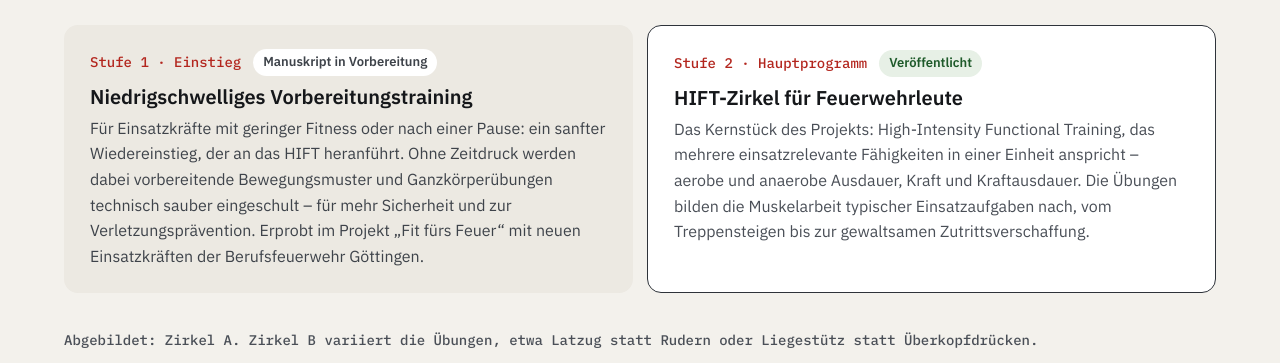
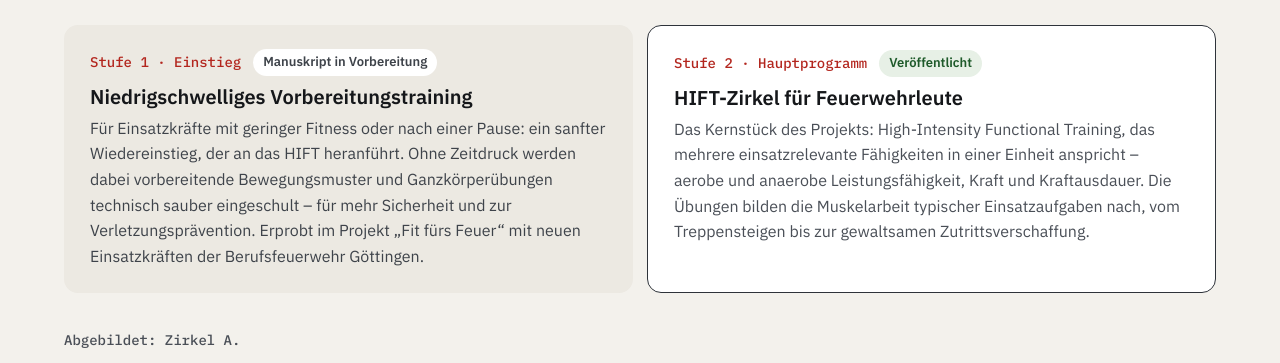
Before and after one commit to Fe2lx-stack/feuerwehr-fitness, a plain HTML site: page index.html in a window 1280 px wide. Shown: the part 1951-2314 px from the top of the page. Drawn offline with Linux system fonts and the light colour scheme.

Commit message:
Stufe 2: Leistungsfähigkeit statt Ausdauer; Bildunterschrift Zirkel gekürzt
Co-Authored-By: Claude Opus 5.5 <noreply@anthropic.com>
Claude-Session: https://claude.ai/code/session_01MuYyDM3FBbDc3njENDeAKU

```diff
--- a/index.html
+++ b/index.html
@@ -151,10 +151,10 @@
 <div style="flex: 1 1 380px; background: #FFFFFF; color: #15171A; border: 1.5px solid #2E333A; border-radius: 14px; padding: 24px 26px">
 <div style="display: flex; flex-wrap: wrap; gap: 8px 12px; align-items: center; margin-bottom: 8px"><span style="font-family: 'IBM Plex Mono', monospace; font-size: 14px; color: #B3261E">Stufe 2 · Hauptprogramm</span><span style="font-size: 13px; font-weight: 600; background: #E7F0E6; color: #1E5A2A; padding: 3px 10px; border-radius: 99px">Veröffentlicht</span></div>
 <h3 class="s-e23c64" style="margin: 0 0 6px; font-size: 20px; line-height: 1.3">HIFT-Zirkel für Feuerwehrleute</h3>
-<p style="margin: 0; color: #4A4F57; font-size: 16px">Das Kernstück des Projekts: High-Intensity Functional Training, das mehrere einsatzrelevante Fähigkeiten in einer Einheit anspricht – aerobe und anaerobe Ausdauer, Kraft und Kraftausdauer. Die Übungen bilden die Muskelarbeit typischer Einsatzaufgaben nach, vom Treppensteigen bis zur gewaltsamen Zutrittsverschaffung.</p>
+<p style="margin: 0; color: #4A4F57; font-size: 16px">Das Kernstück des Projekts: High-Intensity Functional Training, das mehrere einsatzrelevante Fähigkeiten in einer Einheit anspricht – aerobe und anaerobe Leistungsfähigkeit, Kraft und Kraftausdauer. Die Übungen bilden die Muskelarbeit typischer Einsatzaufgaben nach, vom Treppensteigen bis zur gewaltsamen Zutrittsverschaffung.</p>
 </div>
 </div>
-<p style="margin: 0 0 14px; font-family: 'IBM Plex Mono', monospace; font-size: 14px; color: #4A4F57">Abgebildet: Zirkel A. Zirkel B variiert die Übungen, etwa Latzug statt Rudern oder Liegestütz statt Überkopfdrücken.</p>
+<p style="margin: 0 0 14px; font-family: 'IBM Plex Mono', monospace; font-size: 14px; color: #4A4F57">Abgebildet: Zirkel A.</p>
 <div class="ex-grid" style="display: grid; gap: 10px">
 
 <div class="ex-card" style="background: #FFFFFF; border: 1px solid #D9D5CC; border-radius: 12px; padding: 8px; display: flex; flex-direction: column; gap: 10px">
```
Also changed, not shown: en/index.html (+1 -1 lines).
